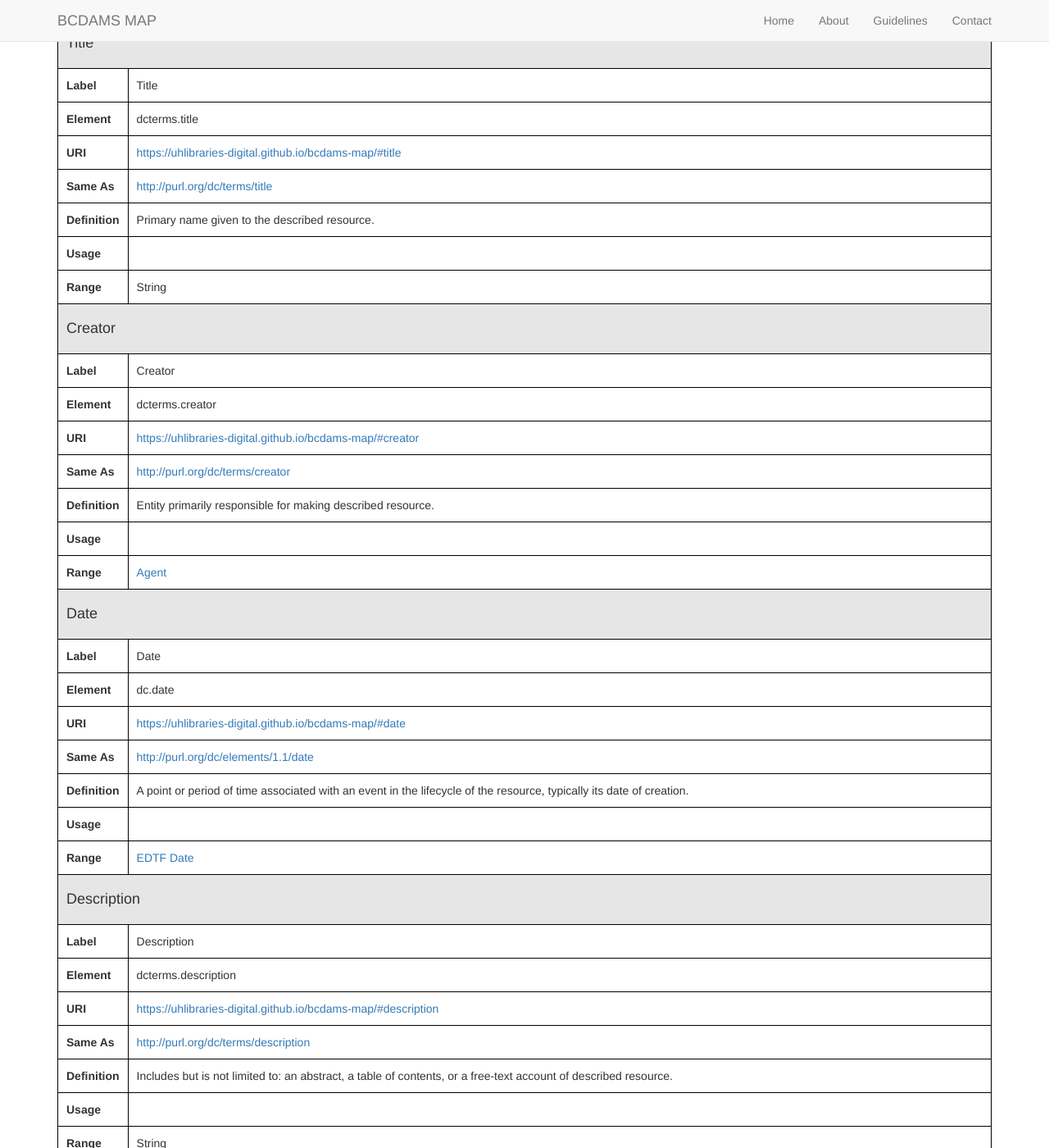
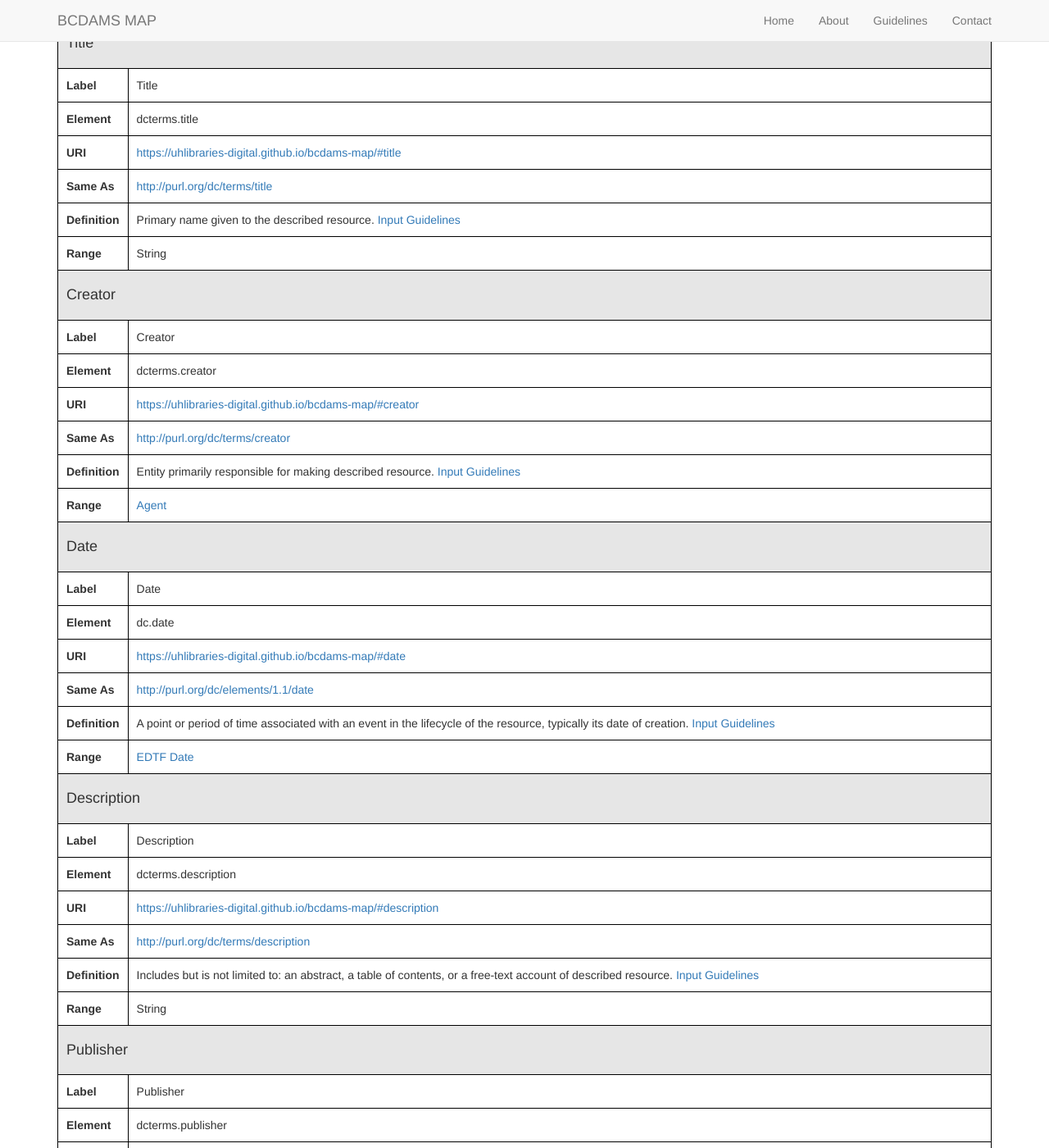
Before and after one commit to uhlibraries-digital/bcdams-map, a Jekyll site: the page built from index.html, in a window 1280 px wide and 1400 px high, scrolled down 369 px. Shown: the whole window at 82% size. Built offline with Jekyll 4.4.1, drawn with Linux system fonts in a browser that asks for light colours; nearby versions of some CDN libraries; the list of posts is cut into pages by our own code; some of the changed text lies outside the part shown.

Commit message:
add input guidelines link

```diff
--- a/_includes/table.html
+++ b/_includes/table.html
@@ -31,11 +31,7 @@
 </tr>
 <tr>
 	<td><b>Definition</b></td>
-	<td>{{ element.definition }}</td>
-</tr>
-<tr>
-	<td><b>Usage</b></td>
-	<td>{{ element.usage }}</td>
+	<td>{{ element.definition }} <a href="{{ site.url }}/guidelines/{{ element.name }}">Input Guidelines</a></td>
 </tr>
 {% if element.range_label %}
 	{% if element.range_uri %}
```
